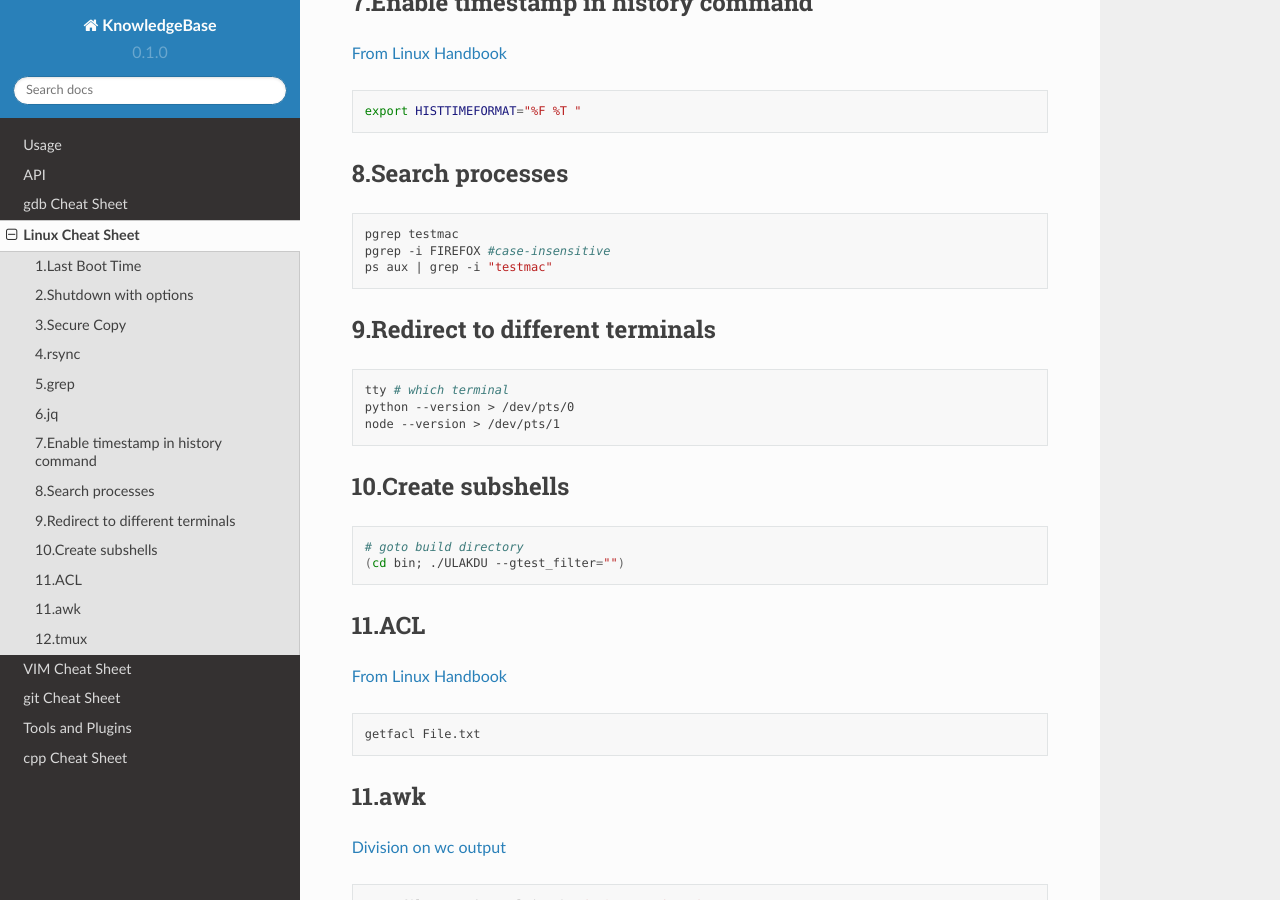
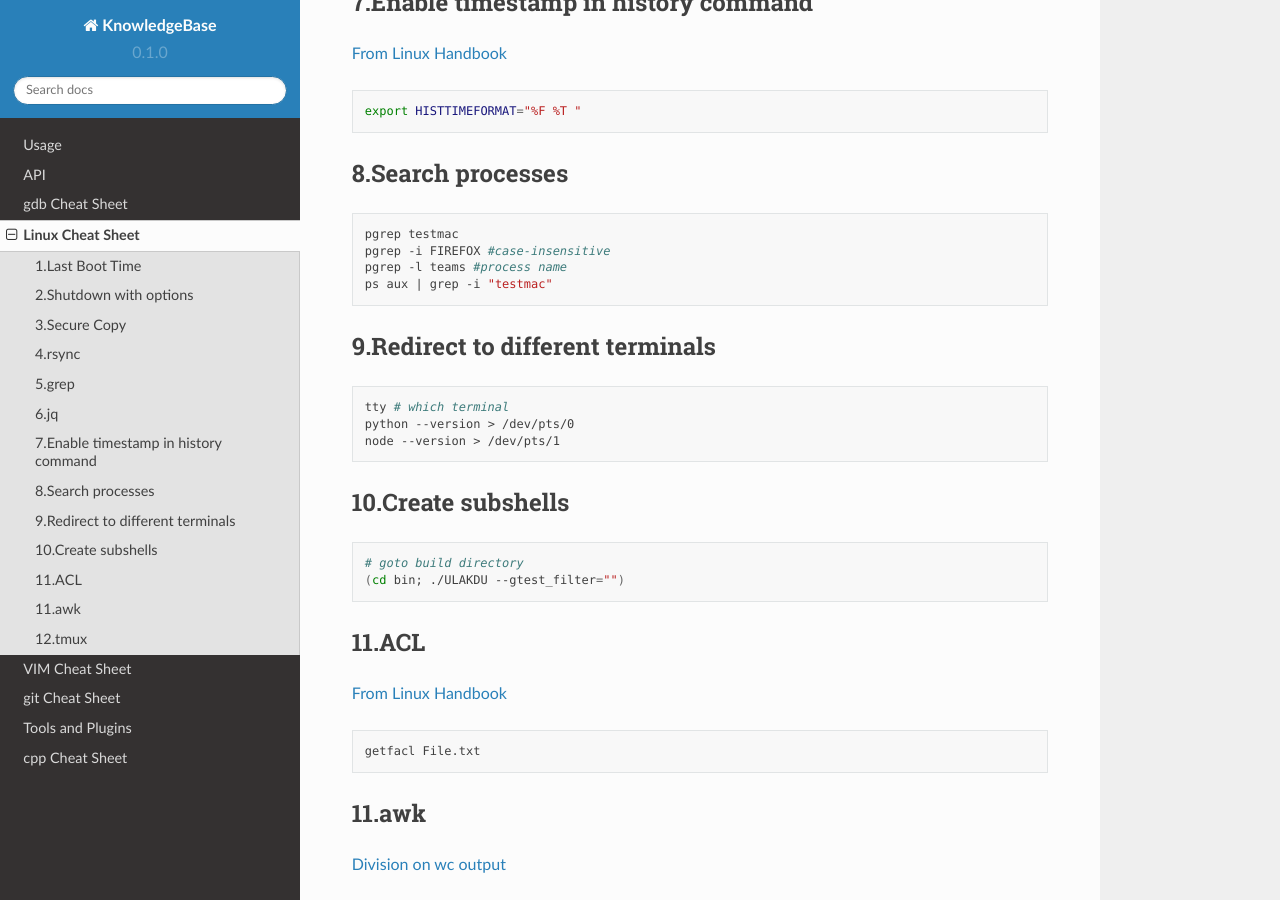
Before and after one commit to celikelozdinc/KnowledgeBase, a Sphinx documentation site: the page built from docs/source/linux.rst, in a window 1280 px wide and 900 px high, scrolled down 1093 px. Built offline with Sphinx 7.4.7 and the Read the Docs theme 2.0.0, drawn with Linux system fonts in a browser that asks for light colours.

Commit message:
Update linux.rst for pgrep

```diff
--- a/docs/source/linux.rst
+++ b/docs/source/linux.rst
@@ -63,6 +63,7 @@ Linux Cheat Sheet
 
    pgrep testmac
    pgrep -i FIREFOX #case-insensitive
+   pgrep -l teams #process name
    ps aux | grep -i "testmac"
 
 9.Redirect to different terminals
```
